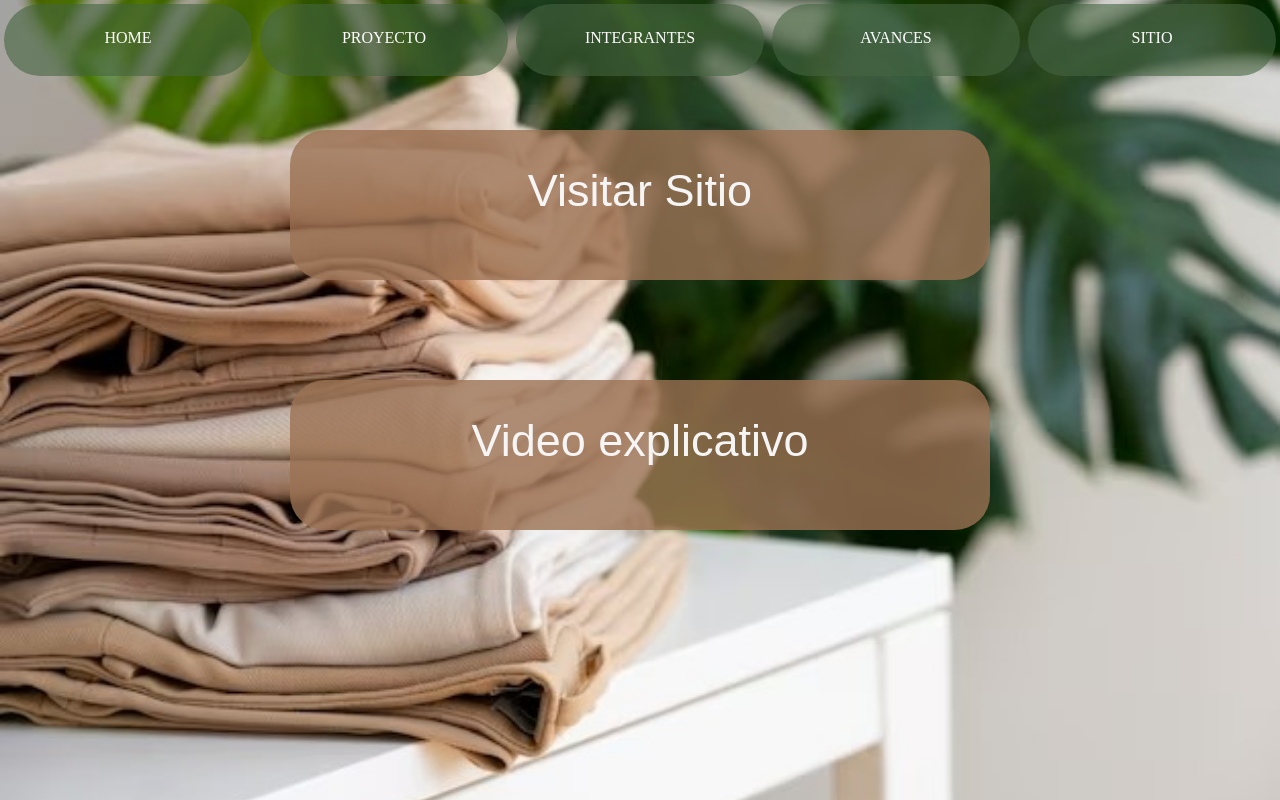
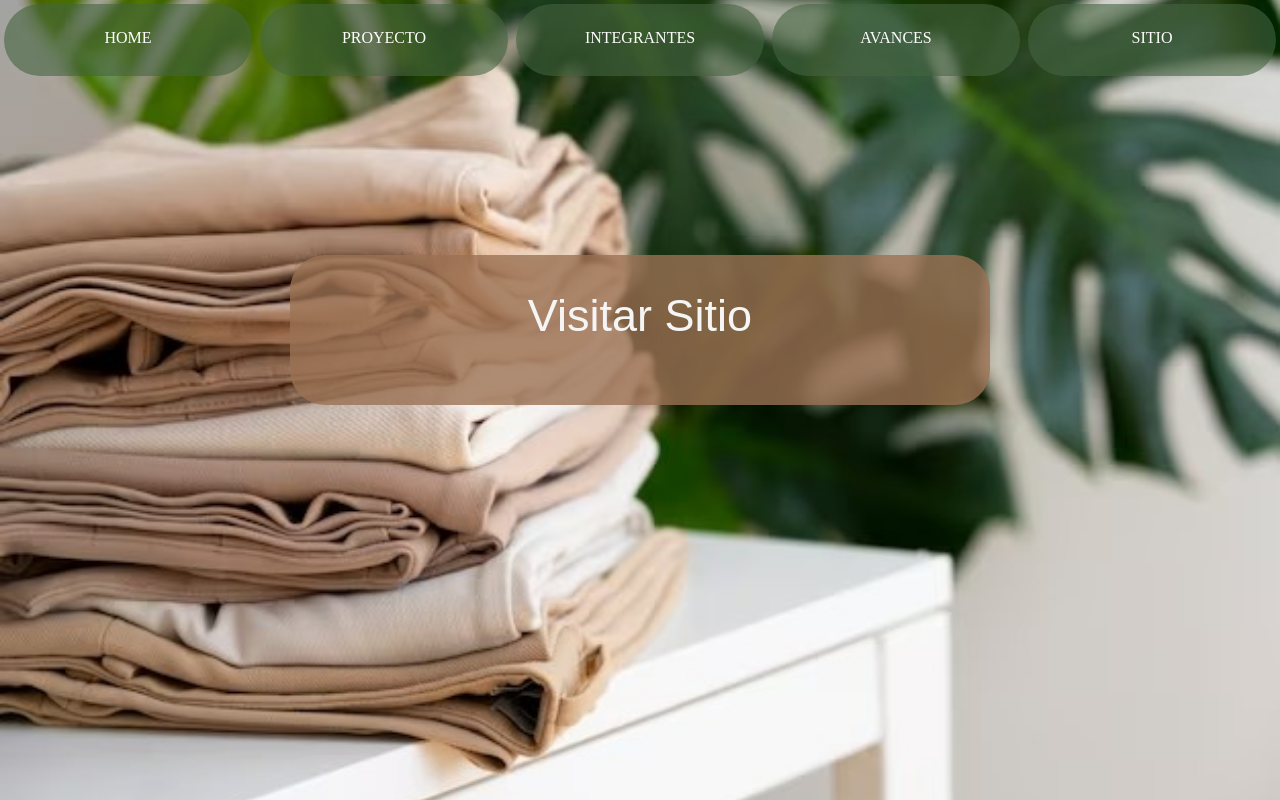
Before and after one commit to Champagnesupernova16/proyectogreencloset, a plain HTML site: page sitio.html in a window 1280 px wide. Drawn offline with Linux system fonts and the light colour scheme; a web font is replaced by a local one.

Commit message:
Update sitio.html

```diff
--- a/sitio.html
+++ b/sitio.html
@@ -38,9 +38,6 @@
             <a href="https://champagnesupernova16.github.io/Sitiogreencloset/" target="_blank">Visitar Sitio</a>
         </div>
 
-        <div class="video">
-            <a>Video explicativo</a>
-        </div>
     </div>
 
 
```
